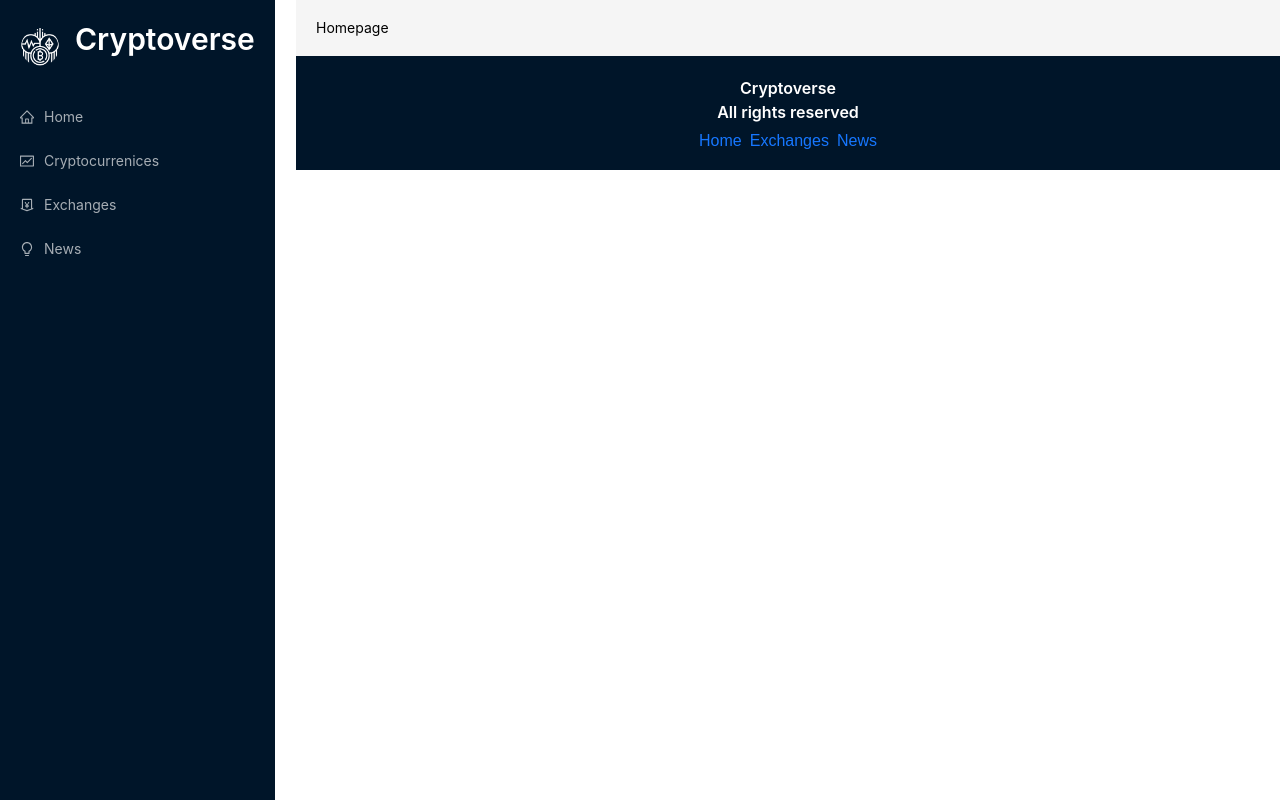
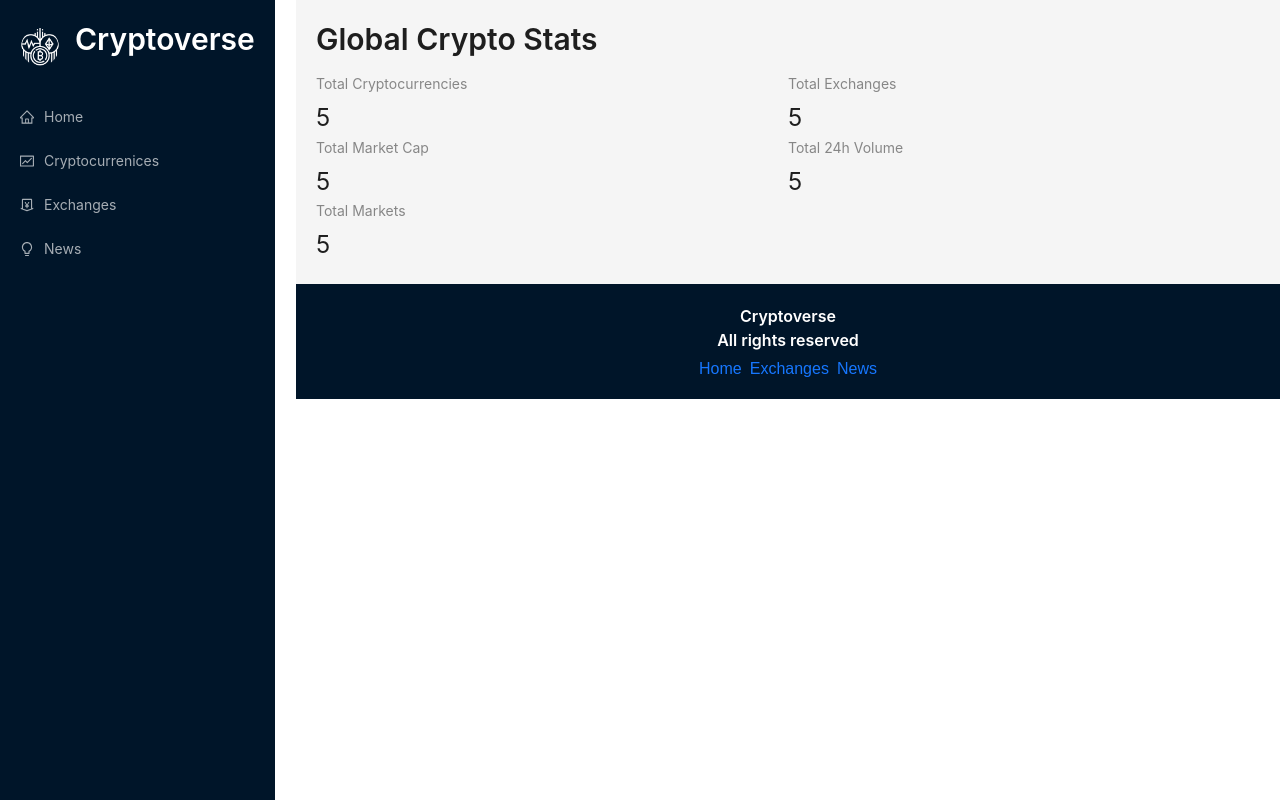
Before and after one commit to jumankaushik/cryptoverse-app, a React (Vite) app: page / in a window 1280 px wide. Built offline with nearby package versions, Linux system fonts and the light colour scheme; no server answers.

Commit message:
fetched api 🔗

```diff
--- /dev/null
+++ b/src/app/store.js
@@ -0,0 +1,11 @@
+import { configureStore } from "@reduxjs/toolkit";
+
+import { cryptoApi } from "../services/cryptoApi";
+
+export default configureStore({
+    reducer: {
+        [cryptoApi.reducerPath]: cryptoApi.reducer,
+    },
+        middleware: (getDefaultMiddleware) =>
+            getDefaultMiddleware().concat(cryptoApi.middleware)
+})
--- a/src/components/Homepage.jsx
+++ b/src/components/Homepage.jsx
@@ -3,11 +3,27 @@
 import { Typography, Row, Col, Statistic } from 'antd'
 import { Link } from 'react-router-dom'
 
+import { useGetCryptosQuery } from '../services/cryptoApi'
+
+
+const { Title } = Typography
+
 const Homepage = () => {
-  return (
-    <div>
-        Homepage
-    </div>
+
+    const {data, isFetching} = useGetCryptosQuery()
+    console.log(data)
+
+    return (
+      <>
+          <Title level={2} className='heading'>Global Crypto Stats</Title>
+          <Row>
+              <Col span={12}><Statistic title='Total Cryptocurrencies' value='5'/></Col>
+              <Col span={12}><Statistic title='Total Exchanges' value='5'/></Col>
+              <Col span={12}><Statistic title='Total Market Cap' value='5'/></Col>
+              <Col span={12}><Statistic title='Total 24h Volume' value='5'/></Col>
+              <Col span={12}><Statistic title='Total Markets' value='5'/></Col>
+          </Row>
+      </>
   )
 }
 
--- a/src/main.jsx
+++ b/src/main.jsx
@@ -1,14 +1,19 @@
 import { StrictMode } from 'react'
 import { createRoot } from 'react-dom/client'
 import { BrowserRouter as Router } from 'react-router-dom'
+import { Provider } from 'react-redux'
+
 import App from './App.jsx'
+import store from './app/store.js'
 import './index.css'
 import 'antd/dist/reset.css'
 
 createRoot(document.getElementById('root')).render(
   <StrictMode>
     <Router>
+      <Provider store={store}>
         <App />
+      </Provider>
     </Router>
   </StrictMode>,
 )
--- /dev/null
+++ b/src/services/cryptoApi.js
@@ -0,0 +1,40 @@
+import {createApi, fetchBaseQuery } from '@reduxjs/toolkit/query/react'
+
+const cryptoApiHeaders = {
+    'x-rapidapi-key': '49a5784214msh997f185d7d8bb3fp100bb8jsn804a679df940',
+    'x-rapidapi-host': 'coinranking1.p.rapidapi.com'
+}
+
+const baseUrl = 'https://coinranking1.p.rapidapi.com'
+
+const createRequest = (url) => ({
+    url, headers: cryptoApiHeaders
+})
+
+export const cryptoApi = createApi({
+    reducerPath: 'cryptoApi',
+    baseQuery: fetchBaseQuery({baseUrl}),
+    endpoints: (builder) =>({
+        getCryptos: builder.query({
+            query: () => createRequest('/coins')
+        })
+    })
+})
+
+export const { useGetCryptosQuery } = cryptoApi;
+
+// const options = {
+//   method: 'GET',
+//   url: 'https://coinranking1.p.rapidapi.com/exchanges',
+//   params: {
+//     referenceCurrencyUuid: 'yhjMzLPhuIDl',
+//     limit: '50',
+//     offset: '0',
+//     orderBy: '24hVolume',
+//     orderDirection: 'desc'
+//   },
+//   headers: {
+//     'x-rapidapi-key': '49a5784214msh997f185d7d8bb3fp100bb8jsn804a679df940',
+//     'x-rapidapi-host': 'coinranking1.p.rapidapi.com'
+//   }
+// };
```
